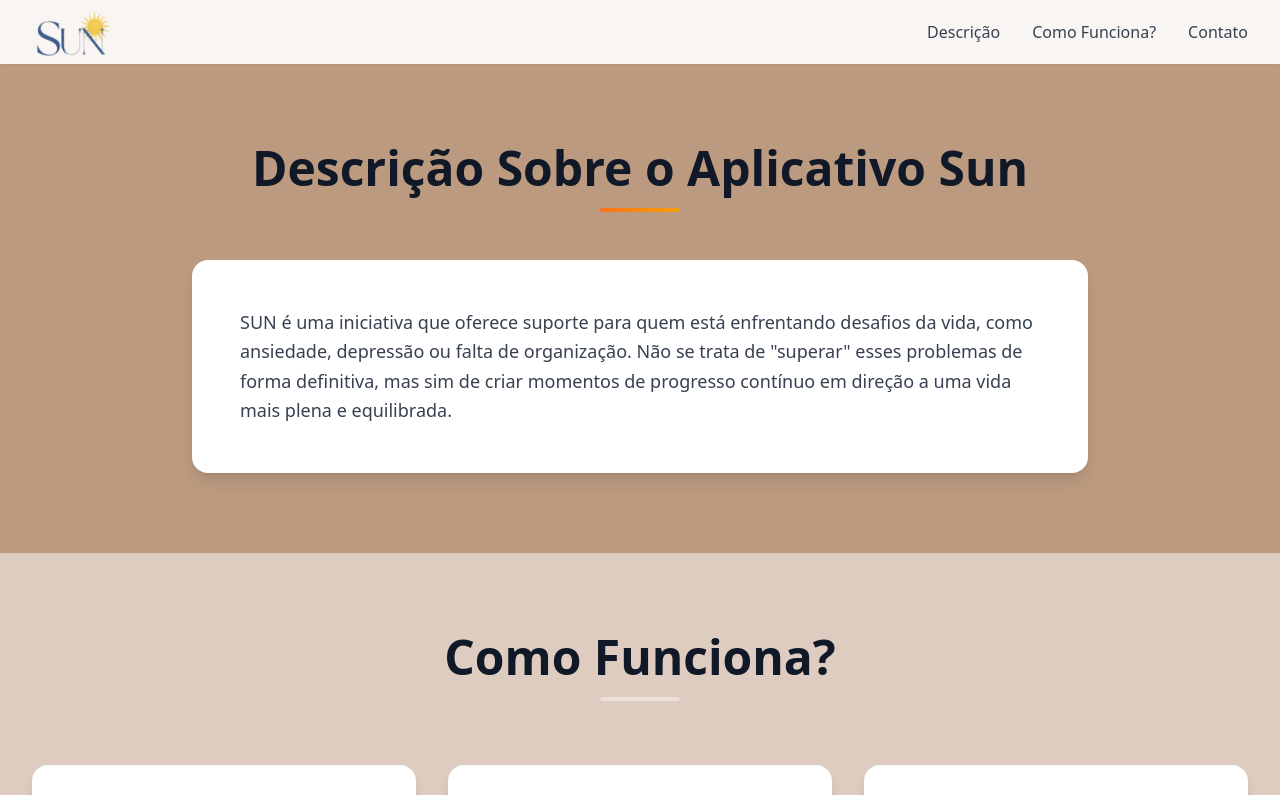
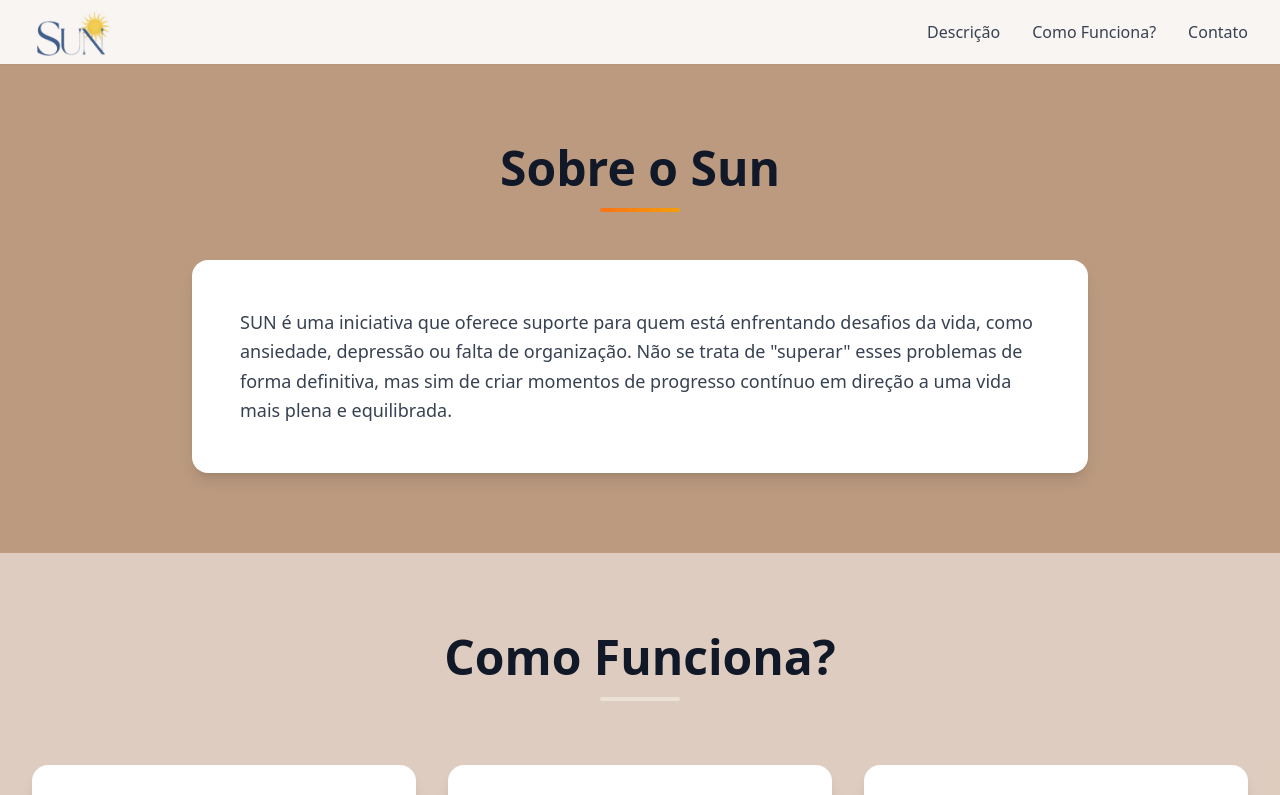
Before and after one commit to BrendaFigueira8/SUN-WEB, a React (Vite) app: page / in a window 1280 px wide. Shown: the top 795 px of the page. Built offline with nearby package versions, Linux system fonts and the light colour scheme.

Commit message:
atualização: simplificação dos títulos nas seções "Sobre" e "Contato"

```diff
--- a/src/App.tsx
+++ b/src/App.tsx
@@ -66,7 +66,7 @@ function App() {
           <div className="max-w-4xl mx-auto">
             <div className="text-center mb-12">
               <h2 className="text-4xl md:text-5xl font-bold text-gray-900 mb-4">
-                Descrição Sobre o Aplicativo Sun
+                Sobre o Sun
               </h2>
               <div className="w-20 h-1 bg-gradient-to-r from-orange-500 to-amber-500 mx-auto rounded-full"></div>
             </div>
@@ -183,7 +183,7 @@ function App() {
             <h2 className="text-4xl md:text-5xl font-bold text-gray-900 mb-4">
               Contato
             </h2>
-            <p className="text-lg text-gray-700 mb-6"> Minhas redes sociais:</p>
+
             <div className="flex items-center justify-center gap-4">
               <a
                 href="https://github.com/BrendaFigueira8"
```
